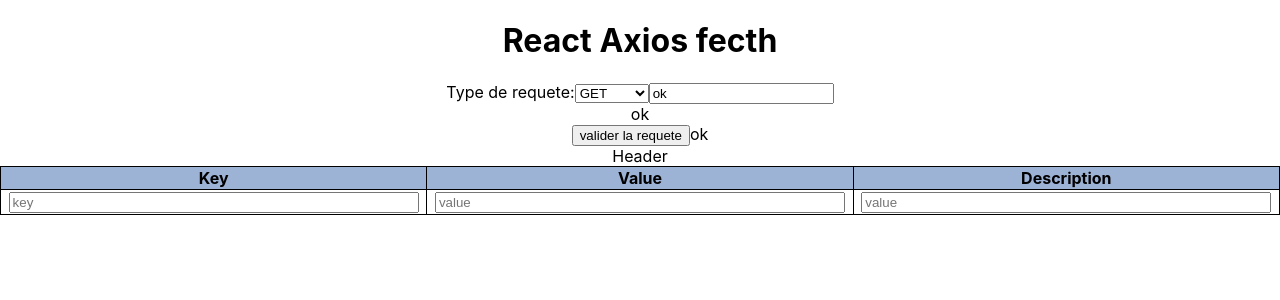
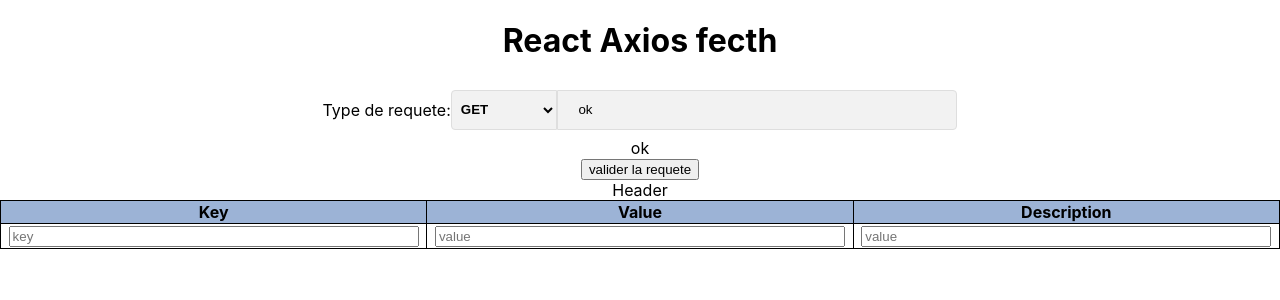
Before and after one commit to tom-ruiz/Dragon_WebServices, a React (Create React App) app in the folder ws-dragons-donjon/client/: page / in a window 1280 px wide. Shown: the top 300 px of the page. Built offline with nearby package versions, Linux system fonts and the light colour scheme; no server answers.

Commit message:
style select et input

```diff
--- a/ws-dragons-donjon/client/src/App.js
+++ b/ws-dragons-donjon/client/src/App.js
@@ -52,7 +52,6 @@
         handleRequestType={handleRequestType}
         sendRequest={sendRequest}
       />
-      {requestURL}
       <Table />
     </div>
   );
--- a/ws-dragons-donjon/client/src/components/Searchbar.jsx
+++ b/ws-dragons-donjon/client/src/components/Searchbar.jsx
@@ -1,25 +1,39 @@
-import React, { useState } from 'react'
+import React, { useState } from "react";
+import "../style/searchbar.scss";
 
-export default function SearchBar({requestURL, handleURLChange, requestType, handleRequestType, sendRequest}) {
+export default function SearchBar({
+  requestURL,
+  handleURLChange,
+  requestType,
+  handleRequestType,
+  sendRequest,
+}) {
+  return (
+    <>
+      <div className="searchbar">
+        <label for="pet-select"> Type de requete: </label>
 
-    return (
-        <>
-            <label for="pet-select">Type de requete:</label>
+        <select
+          value={requestType}
+          onChange={handleRequestType}
+          name="requestType"
+          className="select"
+        >
+          <option value="GET"> GET </option>{" "}
+          <option value="POST"> POST </option>{" "}
+          <option value="PUT"> PUT </option>{" "}
+          <option value="DELETE"> DELETE </option>{" "}
+        </select>
 
-            <select value={requestType} onChange={handleRequestType} name="requestType">
-                <option value="GET">GET</option>
-                <option value="POST">POST</option>
-                <option value="PUT">PUT</option>
-                <option value="DELETE">DELETE</option>
-            </select>
-
-            <input type="text" value={requestURL} onChange={handleURLChange} />
-            <div>
-                {requestURL}
-            </div>
-            <button onClick={sendRequest} >
-                valider la requete
-            </button>
-        </>
-    )
+        <input
+          type="text"
+          value={requestURL}
+          onChange={handleURLChange}
+          className="input"
+        />
+      </div>{" "}
+      <div> {requestURL} </div>{" "}
+      <button onClick={sendRequest}>valider la requete </button>{" "}
+    </>
+  );
 }
--- /dev/null
+++ b/ws-dragons-donjon/client/src/style/searchbar.scss
@@ -0,0 +1,35 @@
+.searchbar {
+    display: flex;
+    flex-direction: row;
+    justify-content: center;
+    align-items: center;
+    flex-wrap: wrap;
+}
+
+.select,
+.input {
+
+    background-color: #F2F2F2;
+    height: 40px;
+    margin: 8px 0;
+    display: inline-block;
+    border: 1px solid #dedede;
+    border-radius: 4px;
+    box-sizing: border-box;
+}
+
+.select {
+    width: 8em;
+    border-top-right-radius: 0;
+    border-bottom-right-radius: 0;
+    cursor: pointer;
+    font-weight: bold;
+    padding-left: 5px;
+}
+
+.input {
+    width: 30em;
+    border-top-left-radius: 0;
+    border-bottom-left-radius: 0;
+    padding-left: 20px;
+}
```
